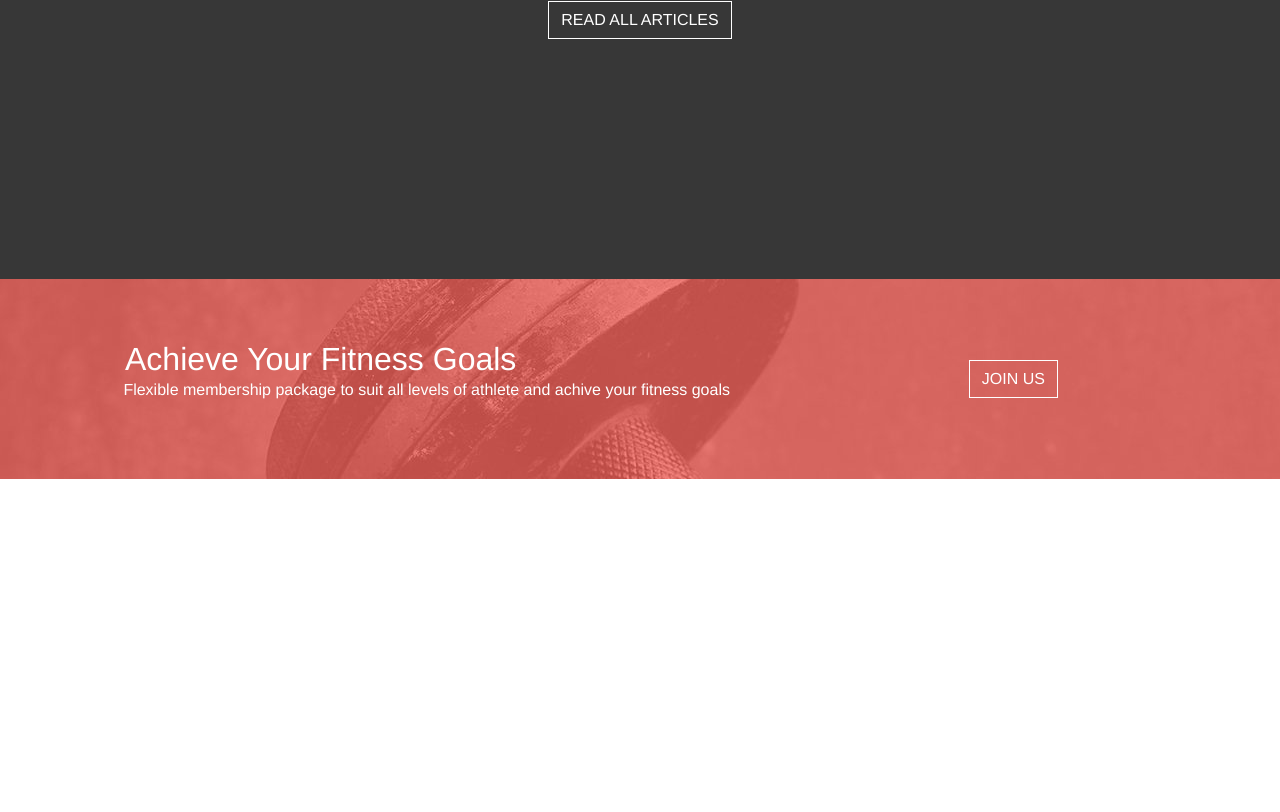
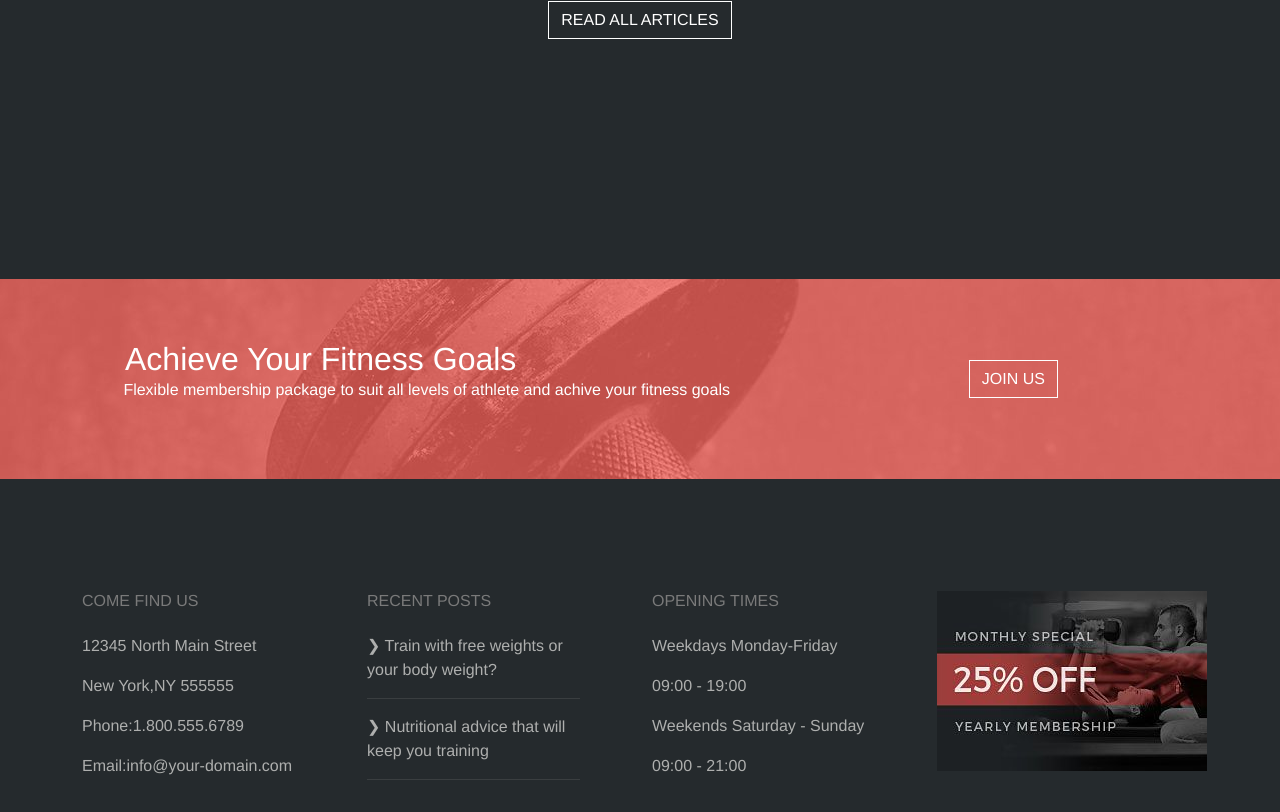
Before and after one commit to grada92/proj-html-vuejs, a Vue app: page / in a window 1280 px wide. Shown: the part 7139-7951 px from the top of the page. Before the commit the page ends 7618 px from the top, so only its background shows below. Built offline with nearby package versions, Linux system fonts and the light colour scheme.

Commit message:
details SecondFooter

```diff
--- a/src/components/NewsComponent.vue
+++ b/src/components/NewsComponent.vue
@@ -143,7 +143,7 @@ name : 'NewsComponent'
 
 <style lang="scss" scoped>
 .box-news {
-  background-color: #373737;
+  background-color: #252a2d;
 }
 
 .card {
--- a/src/components/SecondFooter.vue
+++ b/src/components/SecondFooter.vue
@@ -1,5 +1,42 @@
 <template>
-<div class="box-footer">
+<div class="box-footer py-5">
+    <div class="container-md pt-5">
+        <div class="row">
+            <div class="col-3">
+                <h6 class="py-3">COME FIND US</h6>
+                <p>12345 North Main Street</p>
+                <p>New York,NY 555555</p>
+                <p>Phone:1.800.555.6789</p>
+                <p>Email:info@your-domain.com</p>
+
+            </div>
+
+            <div class="col-3">
+                <h6 class="py-3">RECENT POSTS</h6>
+                <p class="me-5">&#x276F; Train with free weights or your body weight?</p>
+                <hr class="me-5">
+                <p class="me-5">&#x276F; Nutritional advice that will keep you training</p>
+                <hr class="me-5">
+
+
+            </div>
+
+            <div class="col-3">
+                <h6 class="py-3">OPENING TIMES</h6>
+                <p>Weekdays Monday-Friday</p>
+                <p>09:00 - 19:00</p>
+                <p>Weekends Saturday - Sunday</p>
+                <p>09:00 - 21:00</p>
+
+            </div>
+
+            <div class="col-3 pt-3">
+
+                <img src="@/assets/images/gym_ad-compressor.jpg" alt="">
+
+            </div>
+        </div>
+    </div>
 
 </div>
 </template>
@@ -11,5 +48,13 @@ name: 'SecondFooter'
 </script>
 
 <style lang="scss" scoped>
-
+.box-footer {
+    background-color: #252a2d;
+} p{
+    color:#aeafae;
+} h6 {
+    color:#7a7a7a;
+} hr {
+    color: #7a7a7a;
+}
 </style>
```
